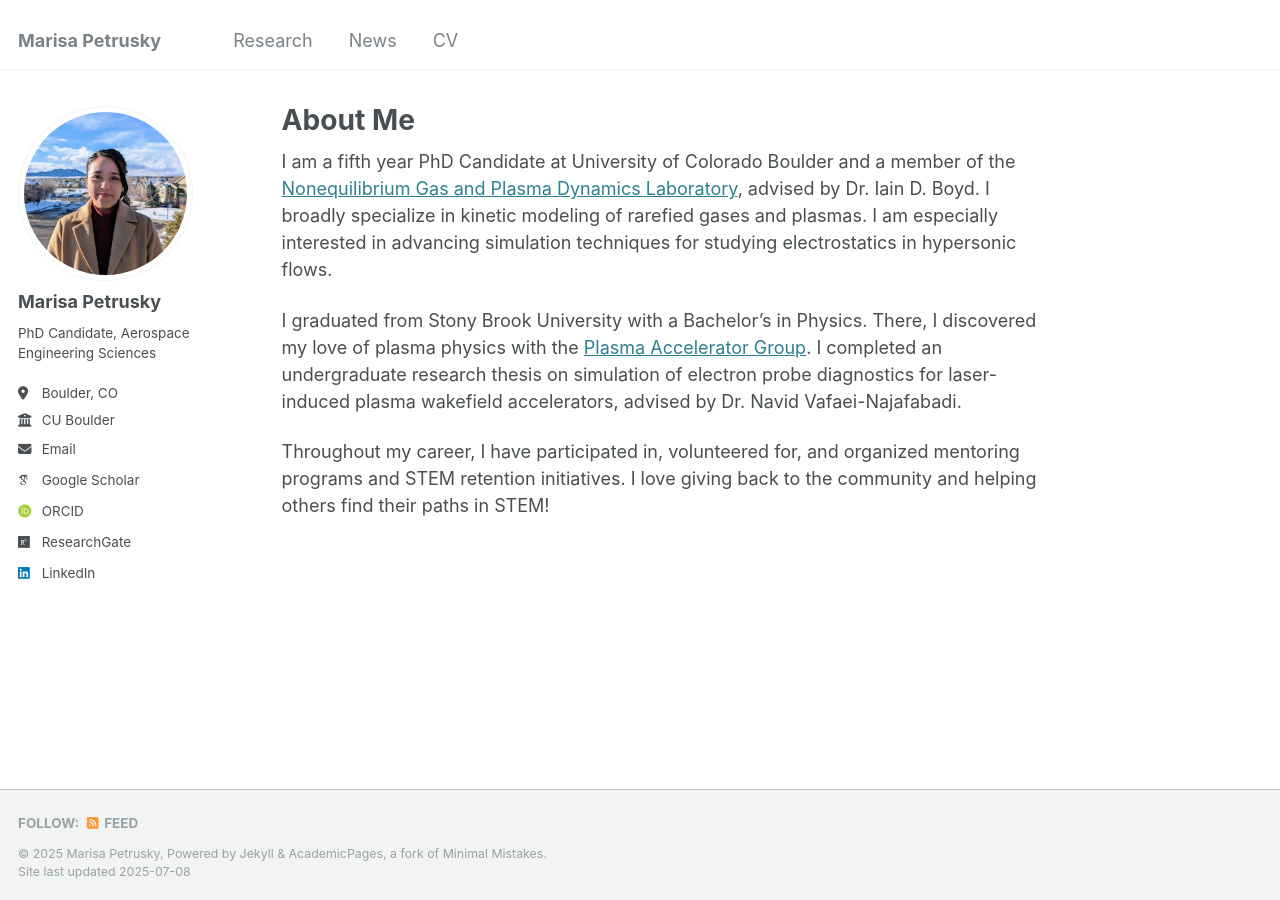
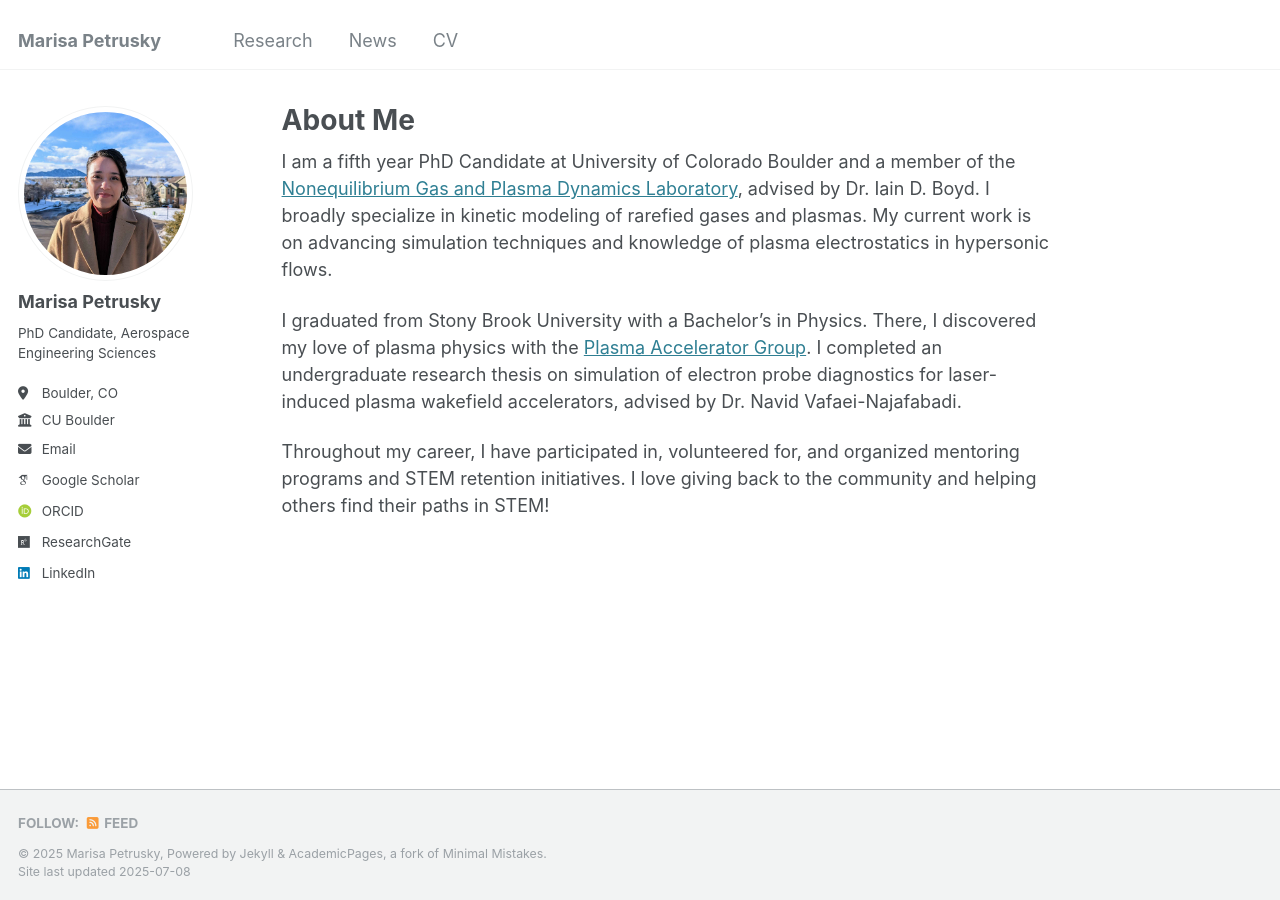
Before and after one commit to marisapetrusky/marisapetrusky.github.io, a Jekyll site: the page built from _pages/about.md, in a window 1280 px wide. Built offline with Jekyll 4.4.1, drawn with Linux system fonts in a browser that asks for light colours; some web fonts are replaced.

Commit message:
Update about.md

```diff
--- a/_pages/about.md
+++ b/_pages/about.md
@@ -7,7 +7,7 @@
   - /about.html
 ---
 
-I am a fifth year PhD Candidate at University of Colorado Boulder and a member of the [Nonequilibrium Gas and Plasma Dynamics Laboratory](https://www.colorado.edu/lab/ngpdl), advised by Dr. Iain D. Boyd. I broadly specialize in kinetic modeling of rarefied gases and plasmas. I am especially interested in advancing simulation techniques for studying electrostatics in hypersonic flows.
+I am a fifth year PhD Candidate at University of Colorado Boulder and a member of the [Nonequilibrium Gas and Plasma Dynamics Laboratory](https://www.colorado.edu/lab/ngpdl), advised by Dr. Iain D. Boyd. I broadly specialize in kinetic modeling of rarefied gases and plasmas. My current work is on advancing simulation techniques and knowledge of plasma electrostatics in hypersonic flows.
 
 I graduated from Stony Brook University with a Bachelor's in Physics. There, I discovered my love of plasma physics with the [Plasma Accelerator Group](https://you.stonybrook.edu/plasmaaccelerators/). I completed an undergraduate research thesis on simulation of electron probe diagnostics for laser-induced plasma wakefield accelerators, advised by Dr. Navid Vafaei-Najafabadi.
 
```
